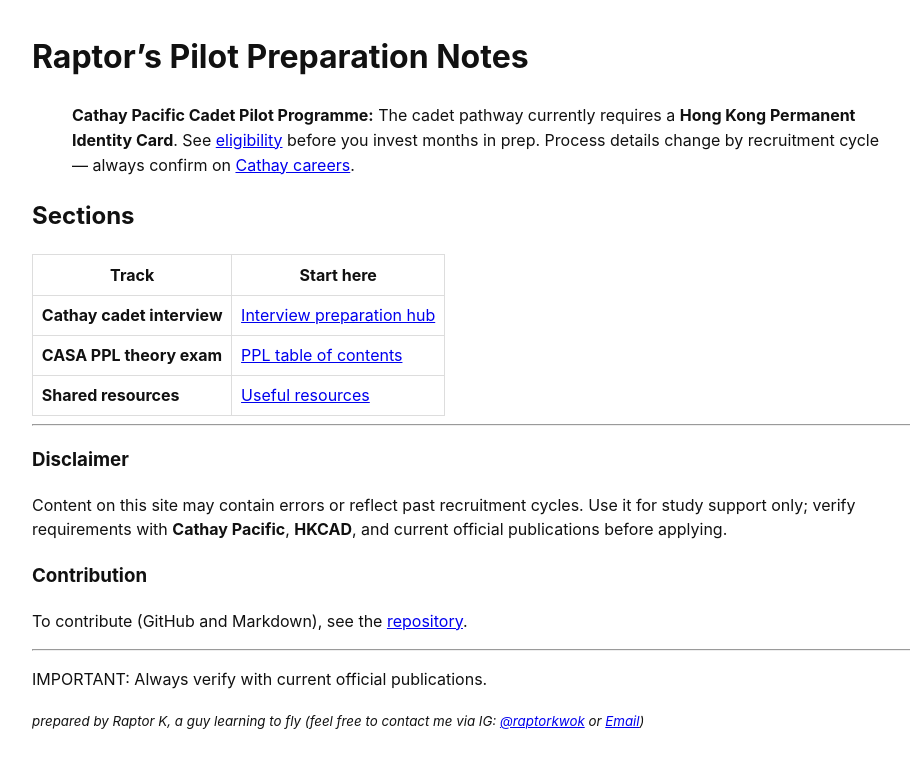
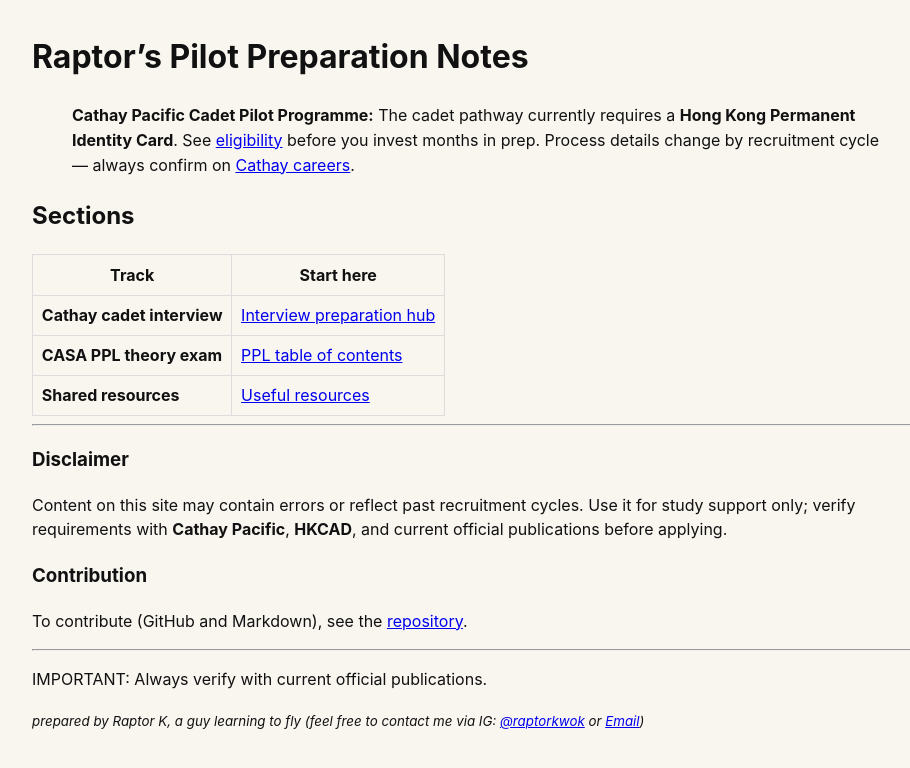
Before and after one commit to shivanraptor/pilot-ppl-notes, a Jekyll site: the page built from index.md, in a window 1280 px wide. Shown: the top 768 px of the page, without its empty margins (158-1068 px from the left). Built offline with Jekyll 4.4.1, drawn with Linux system fonts in a browser that asks for light colours.

```diff
--- a/_layouts/default.html
+++ b/_layouts/default.html
@@ -3,6 +3,7 @@
   <head>
     <meta charset="utf-8" />
     <meta name="viewport" content="width=device-width, initial-scale=1" />
+    <meta name="description" content="This is a website dedicated to organizing my pilot preparation notes for the Cathay Pacific Cadet Pilot Programme.">
     <title>{{ page.title | default: site.name | default: "Pilot PPL Notes" }}</title>
     <!-- Google tag (gtag.js) -->
     <script async src="https://www.googletagmanager.com/gtag/js?id=G-08YQ14PPEV"></script>
@@ -15,11 +16,11 @@
     </script>
     <style>
       body {
-        font-family: -apple-system, BlinkMacSystemFont, "Segoe UI", Roboto, sans-serif;
+        font-family: -apple-system, BlinkMacSystemFont, "Segoe UI", "Noto Sans", Roboto, sans-serif;
         line-height: 1.55;
         margin: 0;
         color: #111;
-        background: #fff;
+        background: #F9F6F0;
       }
       main {
         max-width: 900px;
```
Also changed, not shown: index.md (+1 -1 lines).
